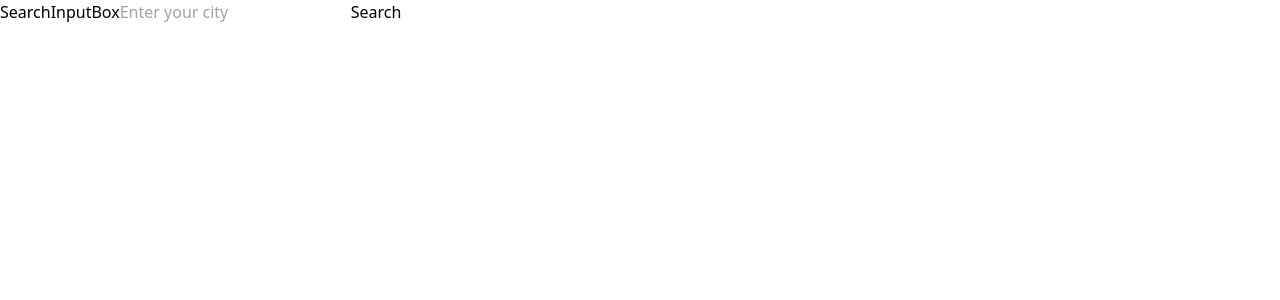
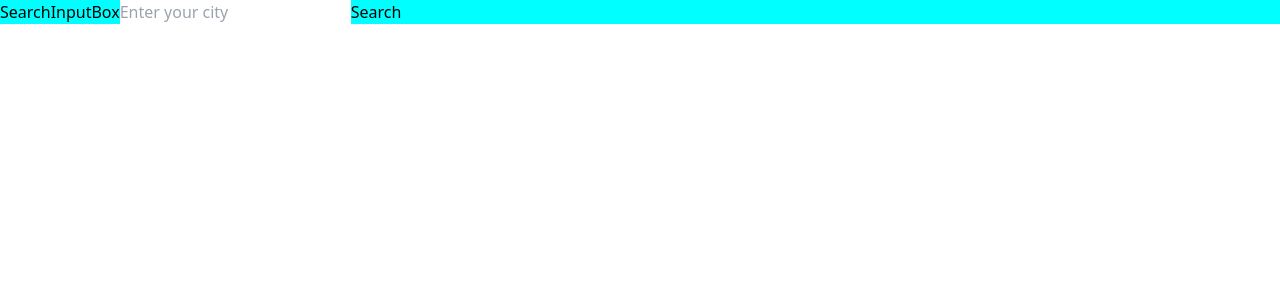
Before and after one commit to deepakguptabvp/weather-forecast-app, a Next.js app: page / in a window 1280 px wide. Shown: the top 300 px of the page. Built offline with nearby package versions, Linux system fonts and the light colour scheme.

Commit message:
first styling commit

```diff
--- a/src/app/components/App.tsx
+++ b/src/app/components/App.tsx
@@ -35,7 +35,7 @@ const App = () => {
 
   console.log("helloo", currentWeatherData, weatherForecastData);
   return (
-    <div>
+    <div style={{backgroundColor: "cyan"}}>
       <SearchInputBox onSubmit={handleSubmit} />
       <CurrentWeather currentWeatherData={currentWeatherData} />
       <WeatherForecast weatherForecastData={weatherForecastData} />
```
